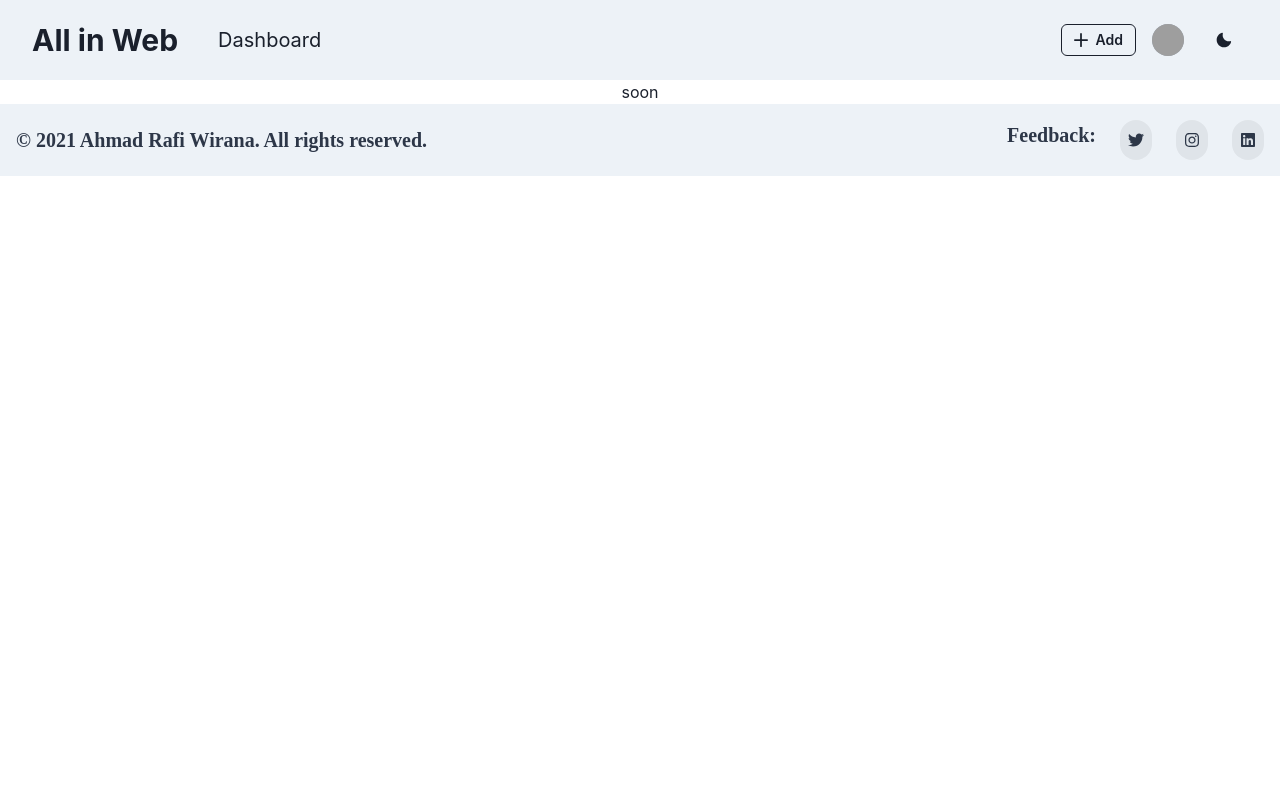
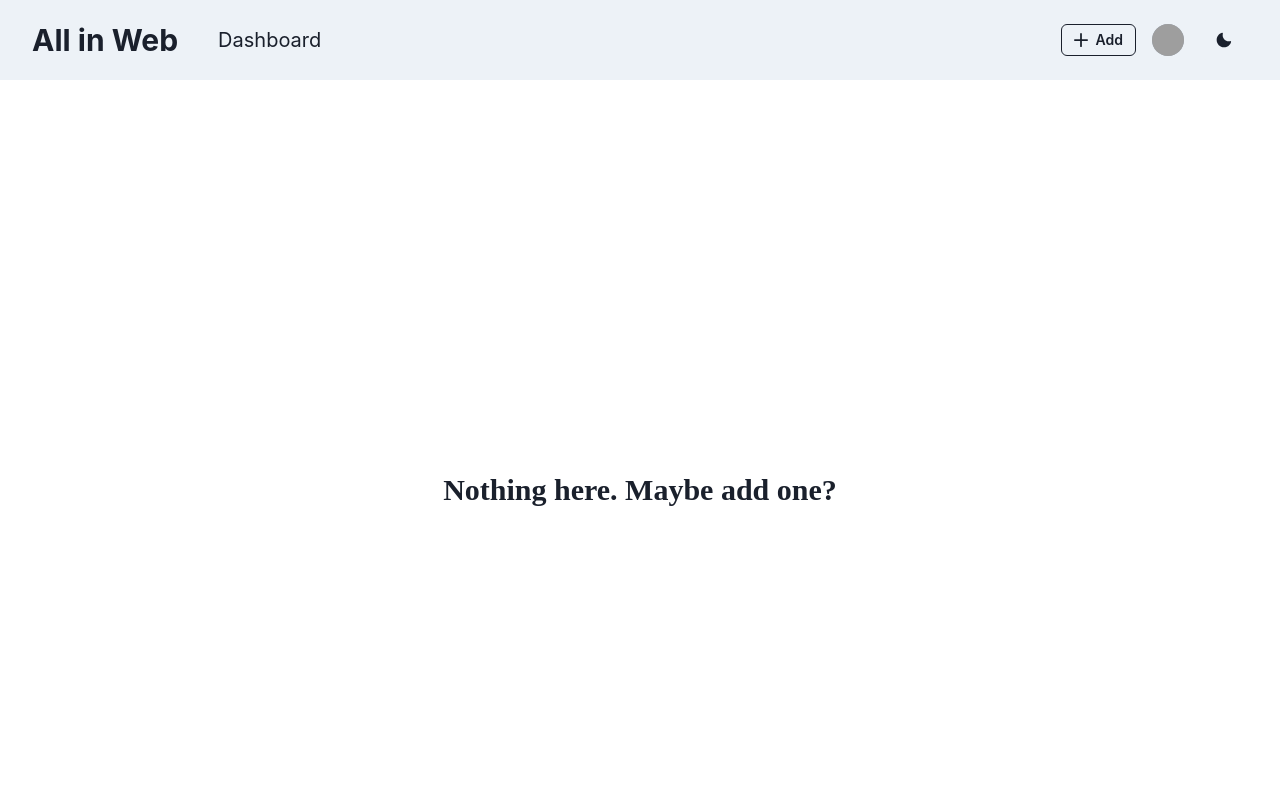
Before and after one commit to ahmadrafidev/all-in-web, a Next.js app: page /home in a window 1280 px wide. Shown: the top 800 px of the page. Built offline with nearby package versions, Linux system fonts and the light colour scheme; grey boxes are pictures that could not be loaded.

Commit message:
change home

```diff
--- a/components/home-page/homePage.tsx
+++ b/components/home-page/homePage.tsx
@@ -14,7 +14,15 @@ export default function HomePage(){
           h={"100%"}
           maxW="container.xl"
         >
-          <Text textAlign={"center"}>soon</Text>
+          <Text
+            my='31%'
+            textAlign={"center"}
+            fontFamily={'DMSans'}
+            fontSize={30}
+            fontWeight={'bold'}
+            >
+              Nothing here. Maybe add one?
+            </Text>
           </Container>
       </Box>
     </>
--- a/components/layout/navbarLanding.tsx
+++ b/components/layout/navbarLanding.tsx
@@ -38,7 +38,7 @@ export default function NavbarLanding() {
           as={Stack}
         >
           <Flex h={16} alignItems={'center'} justifyContent={'space-between'}>
-            <Link href='/' passHref>
+            <Link href='/'>
               <Text
                 textDecoration="none"
                 fontSize={{base:'xl', sm:'2xl', md:'3xl'}}
--- /dev/null
+++ b/lib/db.js
@@ -0,0 +1,5 @@
+import { MongoClient } from 'mongodb'
+
+function connectToDatabase() {
+    MongoClient.connect('')
+}
--- a/package.json
+++ b/package.json
@@ -16,6 +16,7 @@
         "@tailwindcss/typography": "^0.4.1",
         "framer-motion": "^4.1.17",
         "next": "11.1.2",
+        "next-auth": "^3.29.0",
         "react": "17.0.2",
         "react-dom": "17.0.2",
         "react-icons": "^4.3.1",
```
Also changed, not shown: 2 other files (tests, documents, lock files or other folders).
